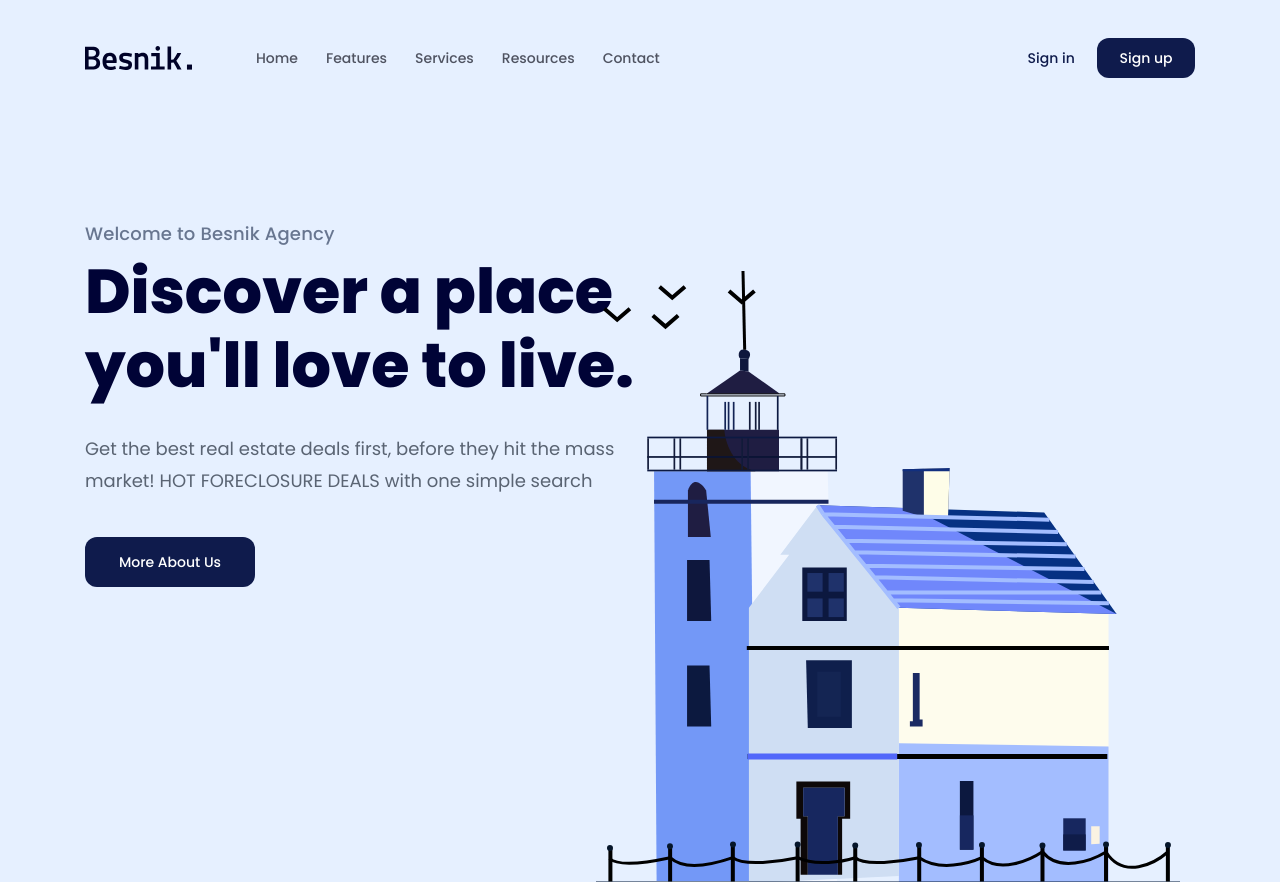
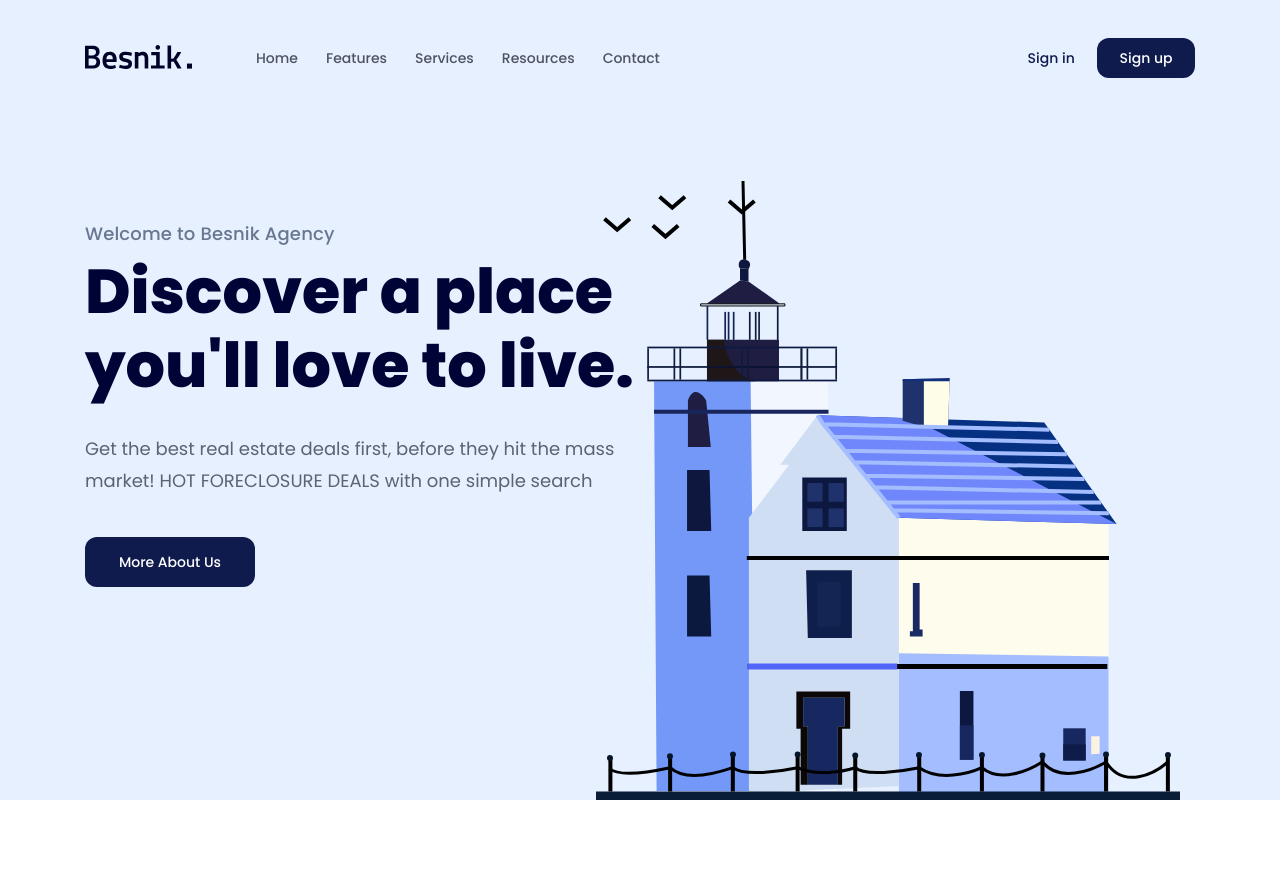
Before and after one commit to Min2809/htmlcss-01, a plain HTML site: page index.html in a window 1280 px wide. Shown: the top 882 px of the page. Drawn offline with Linux system fonts and the light colour scheme.

Commit message:
Fit bug logo

```diff
--- a/acsset/css/style.css
+++ b/acsset/css/style.css
@@ -56,7 +56,9 @@ a {
 }
 .hero-wrap {
     position: relative;
-    height: 100vh; /*Dùng hết chiều cao của trang, còn chiều ngang k cần ghi sẽ mặc định hết chiều ngang*/
+    height: calc(
+        100vh - 90px
+    ); /*Dùng hết chiều cao của trang, còn chiều ngang k cần ghi sẽ mặc định hết chiều ngang*/
     display: flex;
     flex-direction: column;
     background-color: #e6f0ff; /*Màu của trang*/
--- a/index.html
+++ b/index.html
@@ -17,7 +17,7 @@
                 <div class="content">
                     <nav class="navbar">
                         <!--Logo-->
-                        <img src="acsset/img/logo.svg" alt="Besnik." />
+                       <a href="#!"> <img src="acsset/img/logo.svg" alt="Besnik." /></a>
                         <!--Navigation-->
                         <ul>
                             <li><a href="#!">Home</a></li>
```
